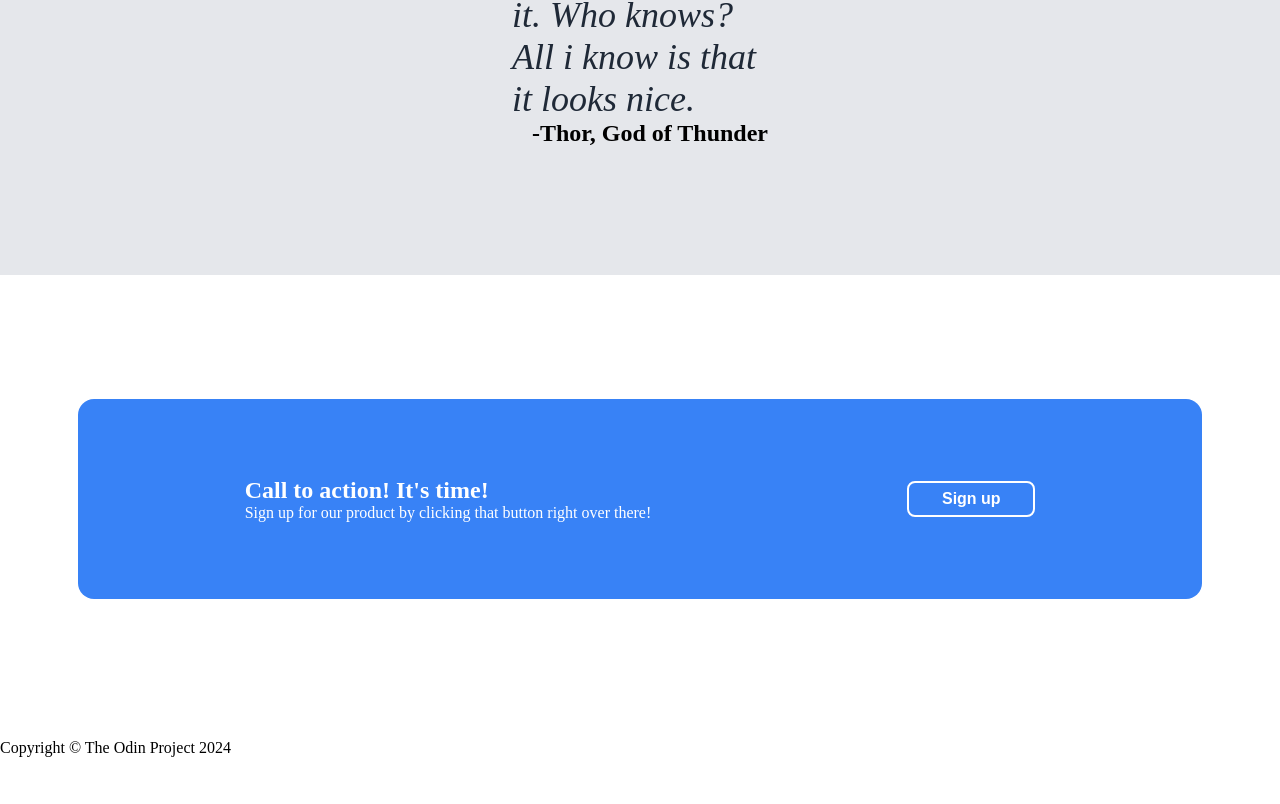
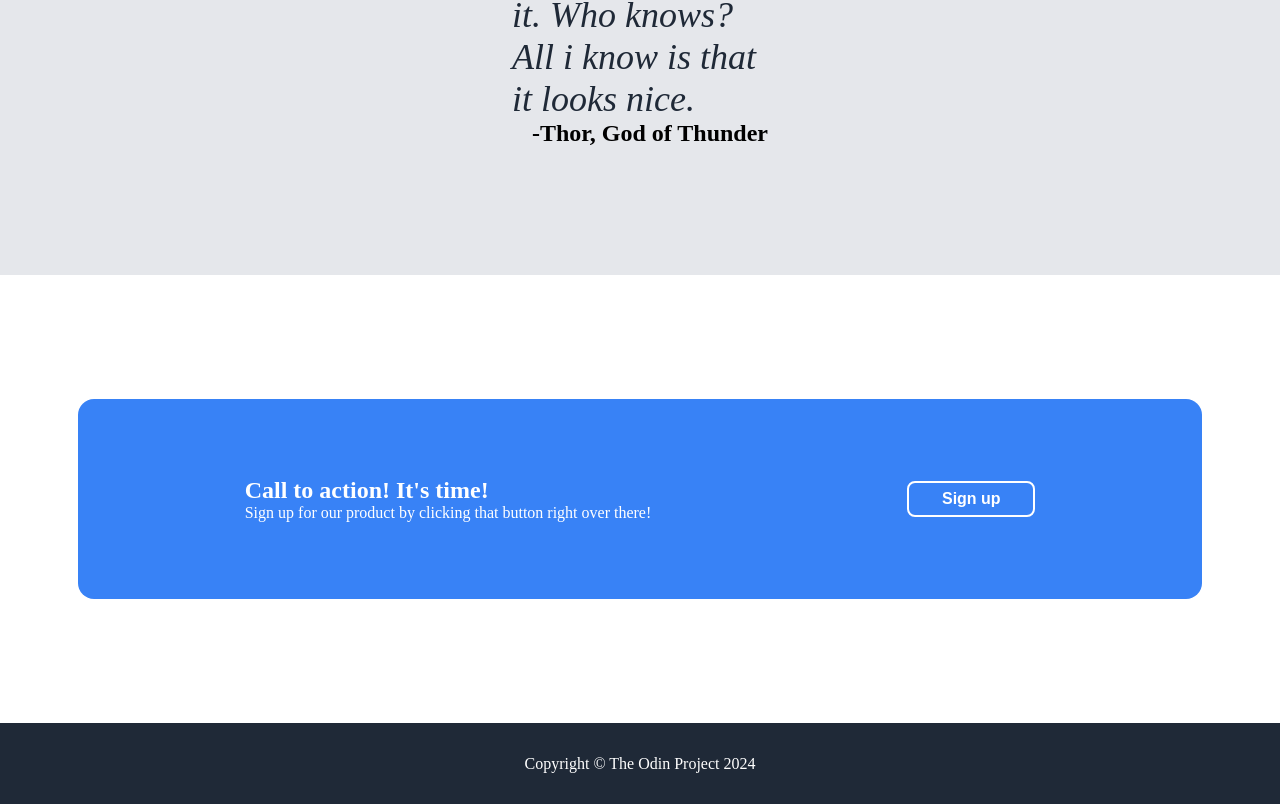
Before and after one commit to barbosa-eduardo/landing-page, a plain HTML site: page index.html in a window 1280 px wide. Shown: the part 1423-2227 px from the top of the page. Before the commit the page ends 2196 px from the top, so only its background shows below. Drawn offline with Linux system fonts and the light colour scheme.

Commit message:
Add style to footer section

```diff
--- a/styles.css
+++ b/styles.css
@@ -159,3 +159,13 @@ body {
     font-size: 16px;
     font-weight: bold;
 }
+
+.footer {
+    display: flex;
+    justify-content: center;
+    align-items: center;
+    height: 81px;
+    width: auto;
+    background-color: #1f2937;
+    color: white;
+}
```
